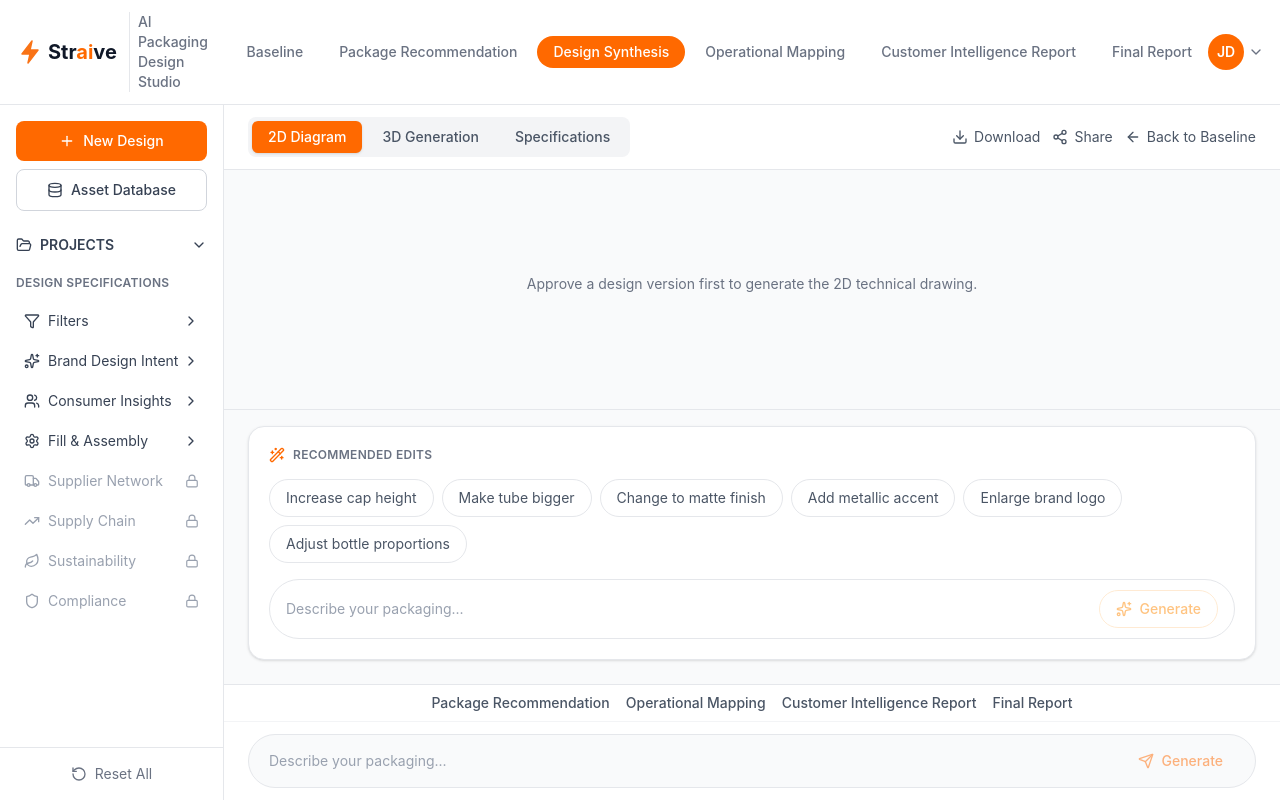
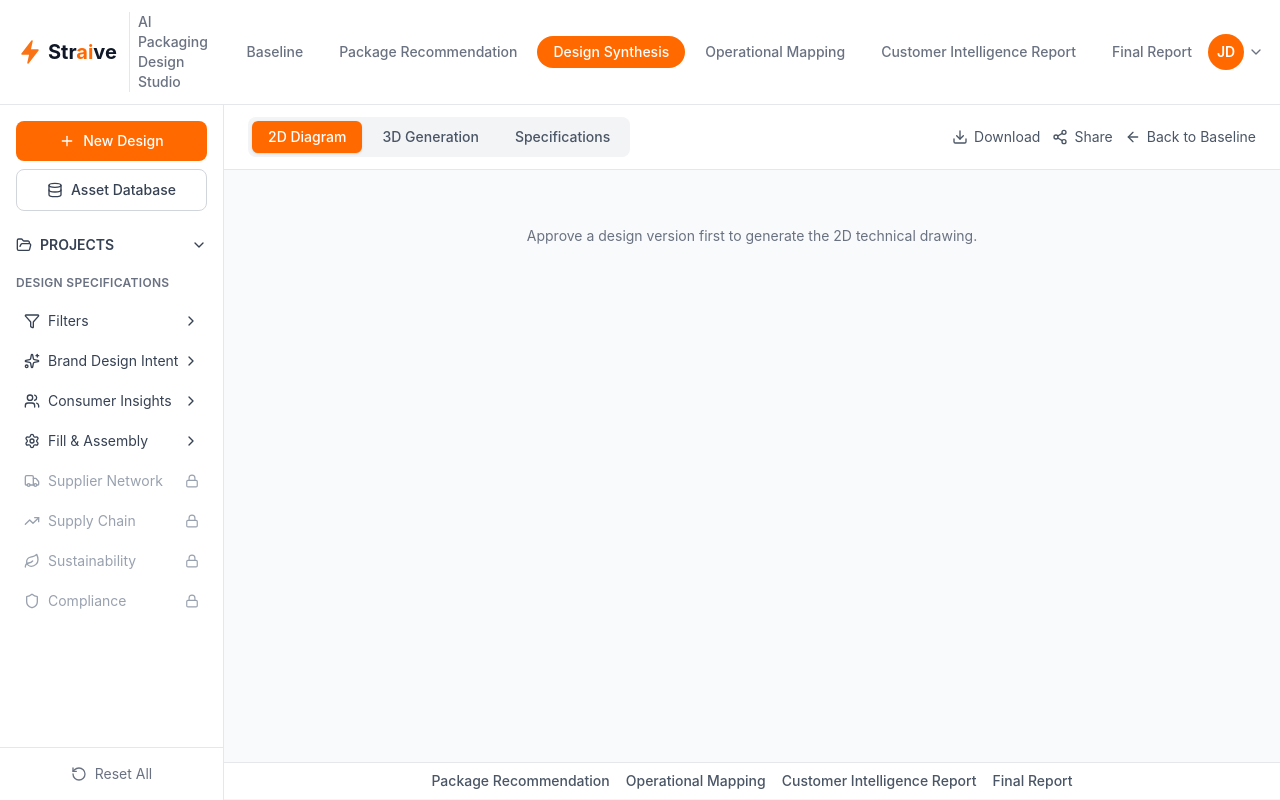
Before and after one commit to parandev/ai-powered-intelligent-pack-design-frontend, a React (Vite) app: page / in a window 1280 px wide. Both pictures are taken after a click on the button "Design Synthesis". Built offline with nearby package versions, Linux system fonts and the light colour scheme.

Commit message:
styles update

```diff
--- a/src/components/layout/BottomBar.tsx
+++ b/src/components/layout/BottomBar.tsx
@@ -1,5 +1,5 @@
 import { useState } from 'react'
-import { Sparkles, Send } from 'lucide-react'
+import { Sparkles, Wand2 } from 'lucide-react'
 import { useApp } from '../../context/AppContext'
 import { api } from '../../api/client'
 import type { TabName } from '../../types'
@@ -12,6 +12,16 @@ const tabNavigationMap: Record<string, TabName[]> = {
   'Final Report': ['Package Recommendation', 'Design Synthesis', 'Operational Mapping', 'Customer Intelligence Report'],
 }
 
+const suggestionChips = [
+  'Luxury gold cap serum',
+  'Frosted glass jar',
+  'Minimal cream tube',
+  'Premium pump dispenser',
+  'Rose gold perfume',
+  'Matte black container',
+  'Crystal clear bottle',
+]
+
 export function BottomBar() {
   const { state, dispatch, refreshSession, refreshRecommendations, isLoading } = useApp()
   const [input, setInput] = useState('')
@@ -19,17 +29,22 @@ export function BottomBar() {
 
   const navTabs = tabNavigationMap[state.activeTab] || []
   const isBaseline = state.activeTab === 'Baseline'
+  const isFinalReport = state.activeTab === 'Final Report'
   const hasImages = (state.sessionState?.images?.length ?? 0) > 0
+  const hasRecommendations = state.recommendations.length > 0
 
-  const handleSubmit = async () => {
-    const text = input.trim()
-    if (!text || loading) return
+  // Only show bottom input section on Baseline and other pages except Final Report
+  const showInputSection = !isFinalReport && (isBaseline || hasImages)
+
+  const handleSend = async (text: string) => {
+    if (!text.trim() || loading) return
     setInput('')
 
-    if (isBaseline && !hasImages) {
+    if (isBaseline) {
+      // On Baseline: chat and potentially generate new designs
       dispatch({ type: 'SET_LOADING', key: 'chat', loading: true })
       try {
-        const res = await api.chat(state.sessionId, text)
+        const res = await api.chat(state.sessionId, text.trim())
         dispatch({
           type: 'SET_CHAT_FLAGS',
           flags: {
@@ -41,16 +56,30 @@ export function BottomBar() {
         })
         await refreshSession()
         await refreshRecommendations()
+
+        if (res.can_generate_image) {
+          dispatch({ type: 'SET_LOADING', key: 'generate', loading: true })
+          try {
+            const job = await api.generateImageStart(state.sessionId, text.trim())
+            await api.pollJob(job.job_id)
+            await refreshSession()
+          } catch (e) {
+            console.error('Image generation failed:', e)
+          } finally {
+            dispatch({ type: 'SET_LOADING', key: 'generate', loading: false })
+          }
+        }
       } catch (e) {
         console.error('Chat failed:', e)
       } finally {
         dispatch({ type: 'SET_LOADING', key: 'chat', loading: false })
       }
-    } else if (hasImages && state.sessionState?.images?.length) {
+    } else if (hasImages) {
+      // On other pages: edit the latest image
       dispatch({ type: 'SET_LOADING', key: 'edit', loading: true })
       try {
-        const latestImage = state.sessionState.images[state.sessionState.images.length - 1]
-        const job = await api.editImageStart(state.sessionId, latestImage.image_id, text)
+        const latestImage = state.sessionState!.images[state.sessionState!.images.length - 1]
+        const job = await api.editImageStart(state.sessionId, latestImage.image_id, text.trim())
         await api.pollJob(job.job_id)
         await refreshSession()
         await refreshRecommendations()
@@ -59,22 +88,16 @@ export function BottomBar() {
       } finally {
         dispatch({ type: 'SET_LOADING', key: 'edit', loading: false })
       }
-    } else {
-      dispatch({ type: 'SET_LOADING', key: 'chat', loading: true })
-      try {
-        await api.chat(state.sessionId, text)
-        await refreshSession()
-      } catch (e) {
-        console.error('Chat failed:', e)
-      } finally {
-        dispatch({ type: 'SET_LOADING', key: 'chat', loading: false })
     }
   }
+
+  const handleChipClick = (chip: string) => {
+    setInput(chip)
+    handleSend(chip)
   }
 
   const handleRecommendationClick = async (rec: string) => {
     if (loading || !state.sessionState?.images?.length) return
-    setInput('')
     dispatch({ type: 'SET_LOADING', key: 'edit', loading: true })
     try {
       const latestImage = state.sessionState.images[state.sessionState.images.length - 1]
@@ -91,6 +114,7 @@ export function BottomBar() {
 
   return (
     <div className="bg-white border-t border-gray-200 shrink-0">
+      {/* Navigation tabs */}
       {navTabs.length > 0 && (
         <div className="flex items-center justify-center gap-4 py-2 border-b border-gray-100">
           {navTabs.map((tab) => (
@@ -105,51 +129,113 @@ export function BottomBar() {
         </div>
       )}
 
-      {state.recommendations.length > 0 && (
-        <div className="flex items-center gap-2 px-6 py-2 overflow-x-auto">
-          <div className="flex items-center gap-1 text-orange-500 shrink-0">
-            <Sparkles className="w-3.5 h-3.5" />
-            <span className="text-xs font-medium uppercase">Recommended Edits</span>
+      {/* Input section - Suggestions for Baseline, Recommended Edits for others */}
+      {showInputSection && (
+        <div className="p-4 bg-gray-50">
+          <div className="max-w-4xl mx-auto bg-white rounded-2xl border border-gray-200 shadow-sm p-4">
+            {/* Header */}
+            <div className="flex items-center gap-2 mb-3">
+              {isBaseline ? (
+                <>
+                  <Sparkles className="w-4 h-4 text-orange-500" />
+                  <span className="text-xs font-semibold text-gray-500 uppercase tracking-wide">
+                    Suggestions
+                  </span>
+                </>
+              ) : (
+                <>
+                  <Wand2 className="w-4 h-4 text-orange-500" />
+                  <span className="text-xs font-semibold text-gray-500 uppercase tracking-wide">
+                    Recommended Edits
+                  </span>
+                </>
+              )}
             </div>
-          <div className="flex items-center gap-2">
-            {state.recommendations.map((rec) => (
+
+            {/* Chips */}
+            <div className="flex flex-wrap gap-2 mb-3">
+              {isBaseline ? (
+                // Suggestion chips for Baseline
+                suggestionChips.map((chip) => (
+                  <button
+                    key={chip}
+                    onClick={() => handleChipClick(chip)}
+                    className="px-3 py-1.5 bg-white border border-gray-200 rounded-full text-sm text-gray-600 hover:border-orange-300 hover:text-orange-600 transition-colors"
+                  >
+                    {chip}
+                  </button>
+                ))
+              ) : (
+                // Server recommendations for other pages
+                hasRecommendations ? (
+                  state.recommendations.map((rec) => (
                     <button
                       key={rec}
                       onClick={() => handleRecommendationClick(rec)}
-                className="px-3 py-1 bg-gray-100 hover:bg-gray-200 text-gray-700 rounded-full text-xs font-medium whitespace-nowrap transition-colors"
+                      className="px-3 py-1.5 bg-white border border-gray-200 rounded-full text-sm text-gray-600 hover:border-orange-300 hover:text-orange-600 transition-colors"
                     >
                       {rec}
                     </button>
-            ))}
+                  ))
+                ) : (
+                  // Fallback chips when no server recommendations
+                  <>
+                    <button
+                      onClick={() => handleChipClick('Increase cap height')}
+                      className="px-3 py-1.5 bg-white border border-gray-200 rounded-full text-sm text-gray-600 hover:border-orange-300 hover:text-orange-600 transition-colors"
+                    >
+                      Increase cap height
+                    </button>
+                    <button
+                      onClick={() => handleChipClick('Change to matte finish')}
+                      className="px-3 py-1.5 bg-white border border-gray-200 rounded-full text-sm text-gray-600 hover:border-orange-300 hover:text-orange-600 transition-colors"
+                    >
+                      Change to matte finish
+                    </button>
+                    <button
+                      onClick={() => handleChipClick('Add metallic accent')}
+                      className="px-3 py-1.5 bg-white border border-gray-200 rounded-full text-sm text-gray-600 hover:border-orange-300 hover:text-orange-600 transition-colors"
+                    >
+                      Add metallic accent
+                    </button>
+                    <button
+                      onClick={() => handleChipClick('Adjust proportions')}
+                      className="px-3 py-1.5 bg-white border border-gray-200 rounded-full text-sm text-gray-600 hover:border-orange-300 hover:text-orange-600 transition-colors"
+                    >
+                      Adjust proportions
+                    </button>
+                  </>
+                )
+              )}
             </div>
-        </div>
-      )}
 
-      <div className="px-6 py-3">
-        <div className="flex items-center gap-3 bg-gray-50 rounded-full border border-gray-200 px-5 py-2.5">
+            {/* Input field */}
+            <div className="flex items-center gap-3 bg-white rounded-full border border-gray-200 px-4 py-2">
               <input
                 type="text"
                 value={input}
                 onChange={(e) => setInput(e.target.value)}
-            onKeyDown={(e) => e.key === 'Enter' && handleSubmit()}
+                onKeyDown={(e) => e.key === 'Enter' && handleSend(input)}
                 placeholder="Describe your packaging..."
                 disabled={loading}
                 className="flex-1 bg-transparent outline-none text-gray-700 placeholder-gray-400 text-sm"
               />
               <button
-            onClick={handleSubmit}
+                onClick={() => handleSend(input)}
                 disabled={loading || !input.trim()}
-            className="flex items-center gap-2 text-orange-500 hover:text-orange-600 font-medium text-sm transition-colors px-3 py-1.5 rounded-md hover:bg-orange-50 disabled:opacity-50 disabled:cursor-not-allowed"
+                className="flex items-center gap-2 text-orange-400 hover:text-orange-500 font-medium text-sm transition-colors px-3 py-1.5 rounded-full border border-orange-200 hover:border-orange-300 hover:bg-orange-50 disabled:opacity-50 disabled:cursor-not-allowed"
               >
                 {loading ? (
                   <div className="w-4 h-4 border-2 border-orange-300 border-t-orange-500 rounded-full animate-spin" />
                 ) : (
-              <Send className="w-4 h-4" />
+                  <Sparkles className="w-4 h-4" />
                 )}
-            {isBaseline && !hasImages ? 'Retrieve' : 'Generate'}
+                Generate
               </button>
             </div>
           </div>
         </div>
+      )}
+    </div>
   )
 }
--- a/src/components/pages/BaselinePage.tsx
+++ b/src/components/pages/BaselinePage.tsx
@@ -125,12 +125,9 @@ export function BaselinePage() {
     )
   }
 
-  const showStickySuggestions = !loading && hasHistory && images.length > 0
-
   return (
-    <div className={`flex-1 flex flex-col min-h-0 ${showStickySuggestions ? '' : 'overflow-y-auto'}`}>
-      <div className={showStickySuggestions ? 'flex-1 overflow-y-auto p-6 min-h-0' : 'p-6'}>
-        <div className="max-w-3xl mx-auto space-y-6">
+    <div className="flex-1 overflow-y-auto p-6">
+      <div className="max-w-3xl mx-auto space-y-6">
         {history.map((msg, i) => {
           if (msg.role === 'system') return null
           const isUser = msg.role === 'user'
@@ -247,57 +244,5 @@ export function BaselinePage() {
         )}
         </div>
       </div>
-
-      {/* Sticky suggestions box at bottom of viewport */}
-      {showStickySuggestions && (
-        <div className="shrink-0 p-6 pt-4 bg-[var(--page-bg,inherit)]">
-          <div className="max-w-3xl mx-auto bg-white rounded-2xl border border-gray-200 shadow-sm p-5">
-            <div className="flex items-center gap-2 mb-4">
-              <Sparkles className="w-4 h-4 text-orange-500" />
-              <span className="text-xs font-semibold text-gray-500 uppercase tracking-wide">
-                Suggestions
-              </span>
-            </div>
-            <div className="flex flex-wrap gap-2 mb-4">
-              {suggestionChips.map((chip) => (
-                <button
-                  key={chip}
-                  onClick={() => {
-                    setInput(chip)
-                    handleSend(chip)
-                  }}
-                  className="px-4 py-2 bg-white border border-gray-200 rounded-full text-sm text-gray-600 hover:border-orange-300 hover:text-orange-600 transition-colors"
-                >
-                  {chip}
-                </button>
-              ))}
-            </div>
-            <div className="flex items-center gap-3 bg-white rounded-full border border-gray-200 px-4 py-2.5">
-              <input
-                type="text"
-                value={input}
-                onChange={(e) => setInput(e.target.value)}
-                onKeyDown={(e) => e.key === 'Enter' && handleSend(input)}
-                placeholder="Describe your packaging..."
-                disabled={loading}
-                className="flex-1 bg-transparent outline-none text-gray-700 placeholder-gray-400 text-sm"
-              />
-              <button
-                onClick={() => handleSend(input)}
-                disabled={loading || !input.trim()}
-                className="flex items-center gap-2 text-orange-400 hover:text-orange-500 font-medium text-sm transition-colors px-4 py-2 rounded-full border border-orange-200 hover:border-orange-300 hover:bg-orange-50 disabled:opacity-50 disabled:cursor-not-allowed"
-              >
-                {loading ? (
-                  <div className="w-4 h-4 border-2 border-orange-300 border-t-orange-500 rounded-full animate-spin" />
-                ) : (
-                  <Sparkles className="w-4 h-4" />
-                )}
-                Generate
-              </button>
-            </div>
-          </div>
-        </div>
-      )}
-    </div>
   )
 }
--- a/src/components/pages/DesignSynthesisPage.tsx
+++ b/src/components/pages/DesignSynthesisPage.tsx
@@ -1,19 +1,10 @@
 import { useCallback, useEffect, useRef, useState } from 'react'
-import { Download, Share2, ArrowLeft, Sparkles, Wand2 } from 'lucide-react'
+import { Download, Share2, ArrowLeft, Sparkles } from 'lucide-react'
 import { SubTabs } from '../shared/SubTabs'
 import { useApp } from '../../context/AppContext'
 import { api } from '../../api/client'
 
 const subTabs = ['2D Diagram', '3D Generation', 'Specifications']
-
-const recommendedEditChips = [
-  'Increase cap height',
-  'Make tube bigger',
-  'Change to matte finish',
-  'Add metallic accent',
-  'Enlarge brand logo',
-  'Adjust bottle proportions',
-]
 
 const materialBreakdown = [
   { name: 'Borosilicate Glass', pct: 60, color: 'bg-gray-800' },
@@ -121,21 +112,6 @@ export function DesignSynthesisPage() {
     }
   }, [activeSubTab, approvedVersion, cadSheetImage, cadStepFile, loading2D, loading3D, handleGenerate2D, handleGenerate3D])
 
-  const [editInput, setEditInput] = useState('')
-  const loadingEdit = isLoading('edit')
-
-  const handleEditSend = async (text: string) => {
-    if (!text.trim() || loadingEdit) return
-    setEditInput('')
-    // Placeholder for edit action - could call an API in the future
-    console.log('Edit requested:', text)
-  }
-
-  const handleEditChipClick = (chip: string) => {
-    setEditInput(chip)
-    handleEditSend(chip)
-  }
-
   // Right sidebar with selected version image
   const renderVersionSidebar = () => (
     <div className="w-24 shrink-0 pl-4">
@@ -224,18 +200,23 @@ export function DesignSynthesisPage() {
                     </h3>
                   </>
                 ) : (
-                  <div className="flex flex-col items-center justify-center py-20">
+                  <div className="flex flex-col items-center py-8">
                     {!approvedVersion ? (
                       <p className="text-sm text-gray-500">
                         Approve a design version first to generate the 2D technical drawing.
                       </p>
                     ) : (
-                      <div className="flex flex-col items-center gap-3">
+                      <>
+                        <div className="bg-white rounded-xl border border-gray-200 shadow-sm p-8 max-w-3xl w-full min-h-[400px] flex flex-col items-center justify-center">
+                          <div className="w-10 h-10 border-2 border-gray-200 border-t-orange-500 rounded-full animate-spin mb-4" />
                           <p className="text-sm text-gray-500">
                             Generating 2D diagram from approved version v{approvedVersion}…
                           </p>
-                        <div className="w-6 h-6 border-2 border-gray-300 border-t-orange-500 rounded-full animate-spin" />
                         </div>
+                        <h3 className="text-center text-base font-medium text-gray-700 mt-4">
+                          {productName} - 2D Diagram
+                        </h3>
+                      </>
                     )}
                   </div>
                 )}
@@ -272,18 +253,23 @@ export function DesignSynthesisPage() {
                     </h3>
                   </>
                 ) : (
-                  <div className="flex flex-col items-center justify-center py-20">
+                  <div className="flex flex-col items-center py-8">
                     {!approvedVersion ? (
                       <p className="text-sm text-gray-500">
                         Approve a design version first to generate the 3D model.
                       </p>
                     ) : (
-                      <div className="flex flex-col items-center gap-3">
+                      <>
+                        <div className="bg-white rounded-xl border border-gray-200 shadow-sm p-8 max-w-2xl w-full min-h-[400px] flex flex-col items-center justify-center">
+                          <div className="w-10 h-10 border-2 border-gray-200 border-t-orange-500 rounded-full animate-spin mb-4" />
                           <p className="text-sm text-gray-500">
                             Generating 3D model from approved version v{approvedVersion}…
                           </p>
-                        <div className="w-6 h-6 border-2 border-gray-300 border-t-orange-500 rounded-full animate-spin" />
                         </div>
+                        <h3 className="text-center text-base font-medium text-gray-700 mt-4">
+                          {productName} - 3D Generation Model
+                        </h3>
+                      </>
                     )}
                   </div>
                 )}
@@ -373,52 +359,6 @@ export function DesignSynthesisPage() {
           {currentImage && renderVersionSidebar()}
         </div>
       </div>
-
-      {/* Sticky Recommended Edits section at bottom */}
-      <div className="shrink-0 p-6 pt-4 bg-gray-50 border-t border-gray-200">
-        <div className="max-w-5xl mx-auto bg-white rounded-2xl border border-gray-200 shadow-sm p-5">
-          <div className="flex items-center gap-2 mb-4">
-            <Wand2 className="w-4 h-4 text-orange-500" />
-            <span className="text-xs font-semibold text-gray-500 uppercase tracking-wide">
-              Recommended Edits
-            </span>
-          </div>
-          <div className="flex flex-wrap gap-2 mb-4">
-            {recommendedEditChips.map((chip) => (
-              <button
-                key={chip}
-                onClick={() => handleEditChipClick(chip)}
-                className="px-4 py-2 bg-white border border-gray-200 rounded-full text-sm text-gray-600 hover:border-orange-300 hover:text-orange-600 transition-colors"
-              >
-                {chip}
-              </button>
-            ))}
-          </div>
-          <div className="flex items-center gap-3 bg-white rounded-full border border-gray-200 px-4 py-2.5">
-            <input
-              type="text"
-              value={editInput}
-              onChange={(e) => setEditInput(e.target.value)}
-              onKeyDown={(e) => e.key === 'Enter' && handleEditSend(editInput)}
-              placeholder="Describe your packaging..."
-              disabled={loadingEdit}
-              className="flex-1 bg-transparent outline-none text-gray-700 placeholder-gray-400 text-sm"
-            />
-            <button
-              onClick={() => handleEditSend(editInput)}
-              disabled={loadingEdit || !editInput.trim()}
-              className="flex items-center gap-2 text-orange-400 hover:text-orange-500 font-medium text-sm transition-colors px-4 py-2 rounded-full border border-orange-200 hover:border-orange-300 hover:bg-orange-50 disabled:opacity-50 disabled:cursor-not-allowed"
-            >
-              {loadingEdit ? (
-                <div className="w-4 h-4 border-2 border-orange-300 border-t-orange-500 rounded-full animate-spin" />
-              ) : (
-                <Sparkles className="w-4 h-4" />
-              )}
-              Generate
-            </button>
-          </div>
-        </div>
-      </div>
     </div>
   )
 }
```
Lines whose indentation alone changed are shown as unchanged.
